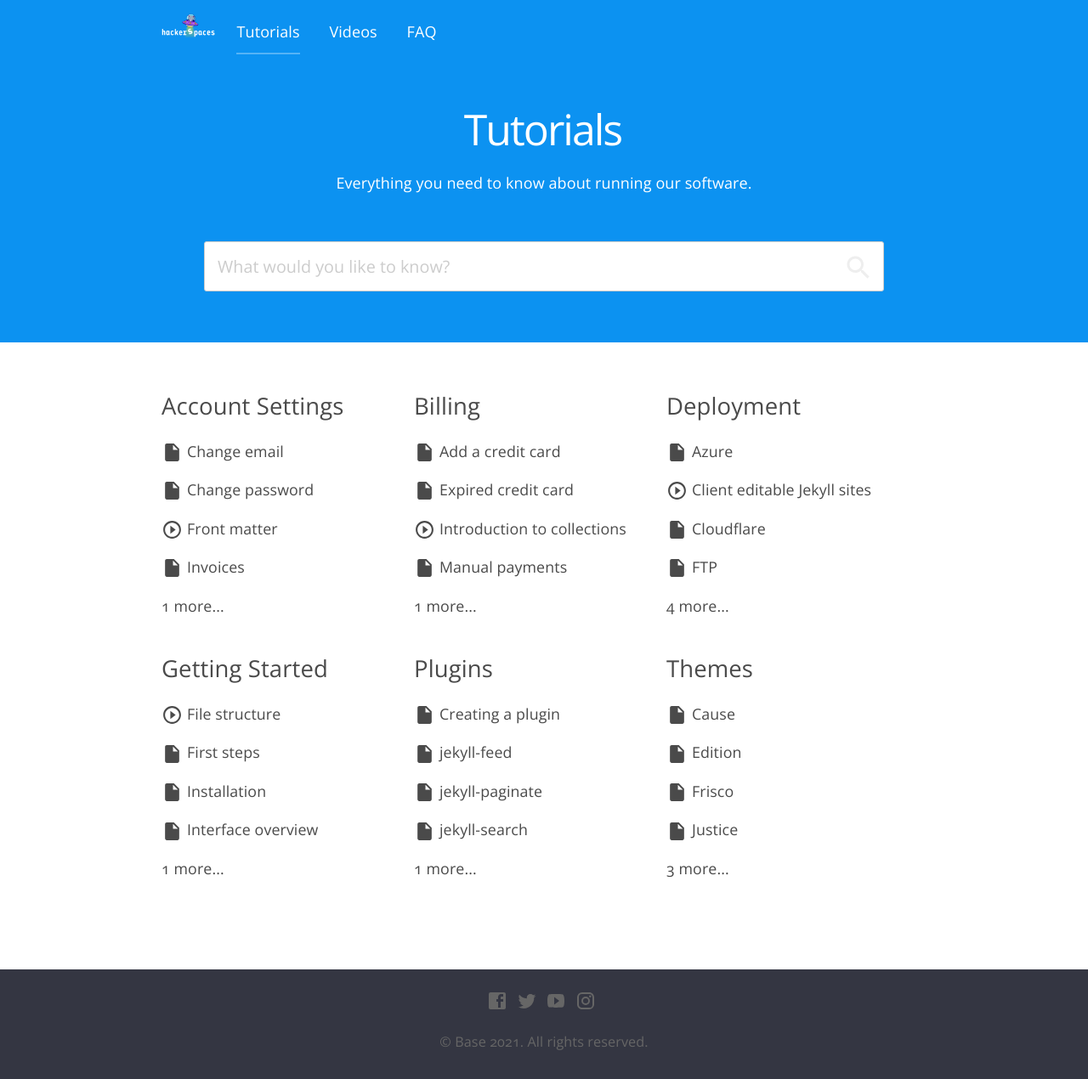
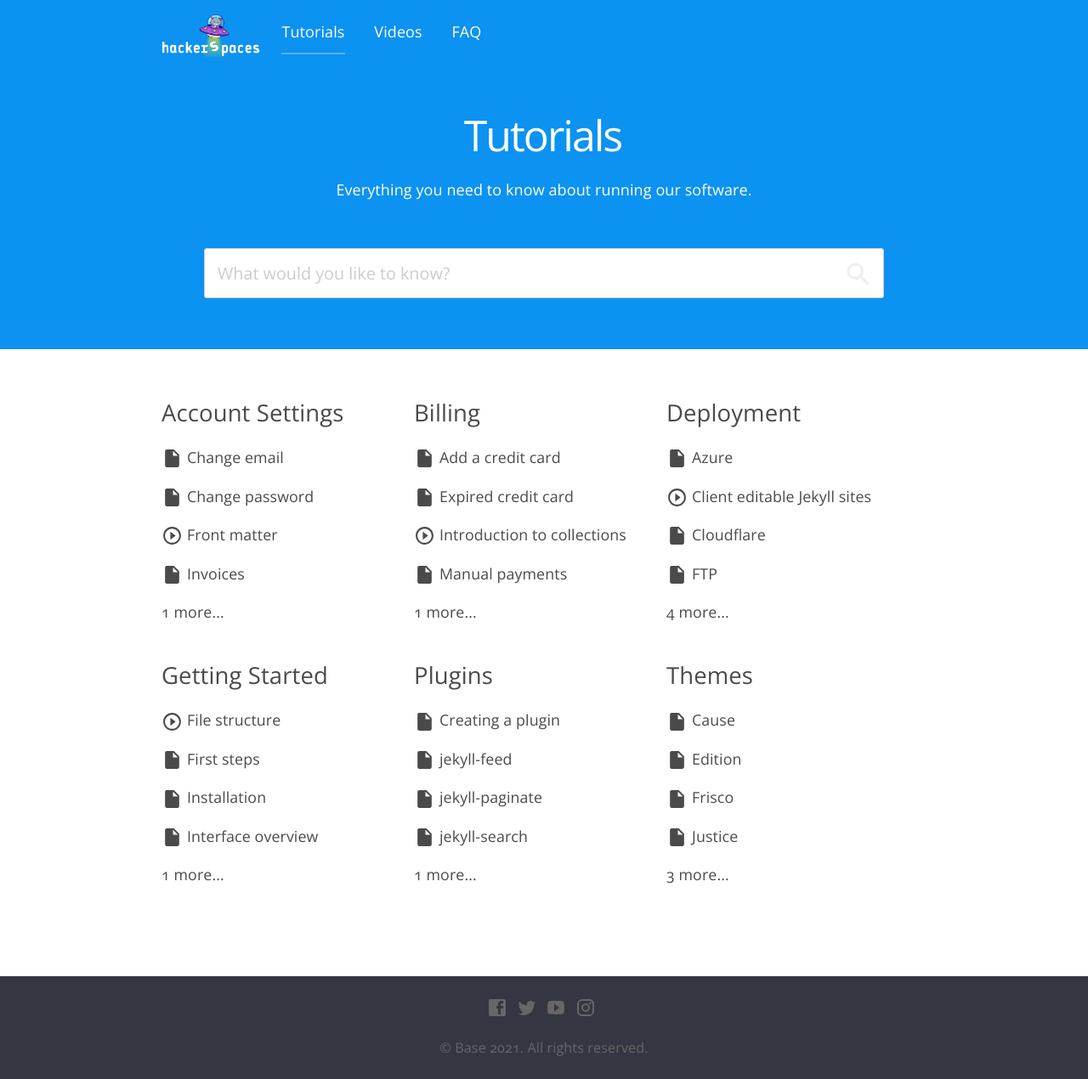
Before and after one commit to 101020210359/hackerspaces.me, a Jekyll site: the page built from index.html, in a window 1280 px wide. Shown: the whole page at 85% size. Built offline with Jekyll 4.4.1, drawn with Linux system fonts in a browser that asks for light colours; nearby versions of some CDN libraries.

Commit message:
Update default.html

```diff
--- a/_layouts/default.html
+++ b/_layouts/default.html
@@ -30,7 +30,7 @@
 		<header>
 			<div class="wrapper">
 				<section class="top-bar">
-					<div class="logo"><a href="{{ site.baseurl }}/"><img style=".logo img{height: 55px;}" src="https://raw.githubusercontent.com/101020210359/hackerspaces.me/main/images/logo_1.png" alt="Hackerspaces Logo"></a></div>
+					<div class="logo"><a href="{{ site.baseurl }}/"><img style="height: 55px;" src="https://raw.githubusercontent.com/101020210359/hackerspaces.me/main/images/logo_1.png" alt="Hackerspaces Logo"></a></div>
 					{% include navigation.html %}
 				</section>
 				<section class="hero_search">
```
